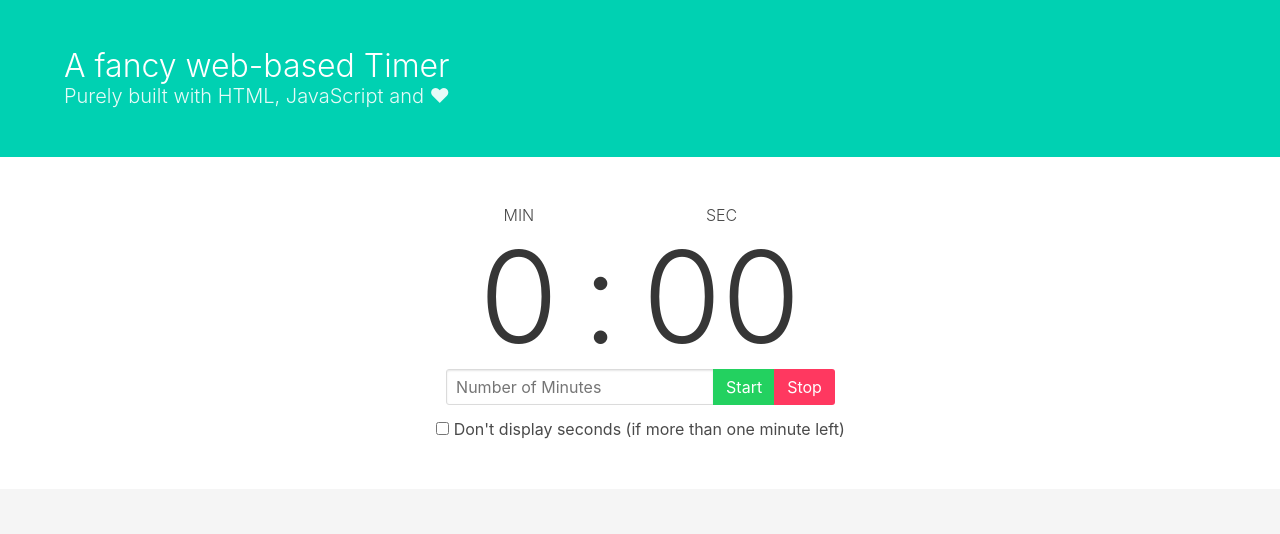
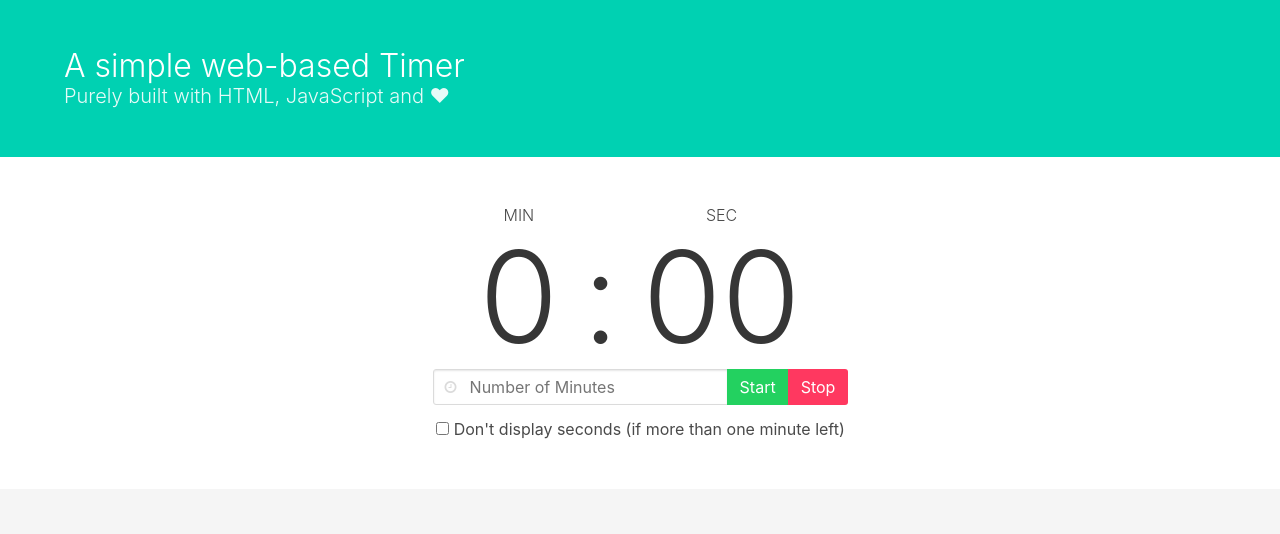
Before and after one commit to srehwald/timer, a plain HTML site: page index.html in a window 1280 px wide. Shown: the top 534 px of the page. Drawn offline with Linux system fonts and the light colour scheme.

Commit message:
add icon to input form

```diff
--- a/index.html
+++ b/index.html
@@ -15,7 +15,7 @@
         <div class="hero-body">
             <div class="container">
                 <h1 class="title">
-                    A fancy web-based Timer
+                    A simple web-based Timer
                 </h1>
                 <h2 class="subtitle">
                     Purely built with HTML, JavaScript and &hearts;
@@ -28,8 +28,11 @@
             <div id="timer"></div>
             <div class="container">
                 <div class="field has-addons has-addons-centered">
-                    <p class="control">
+                    <p class="control has-icons-left">
                         <input id="minutes" class="input" type="text" placeholder="Number of Minutes">
+                        <span class="icon is-small is-left">
+                            <i class="fa fa-clock-o"></i>
+                        </span>
                     </p>
                     <p class="control">
                         <a id="start" class="button is-success" onclick="start();">Start</a>
```
